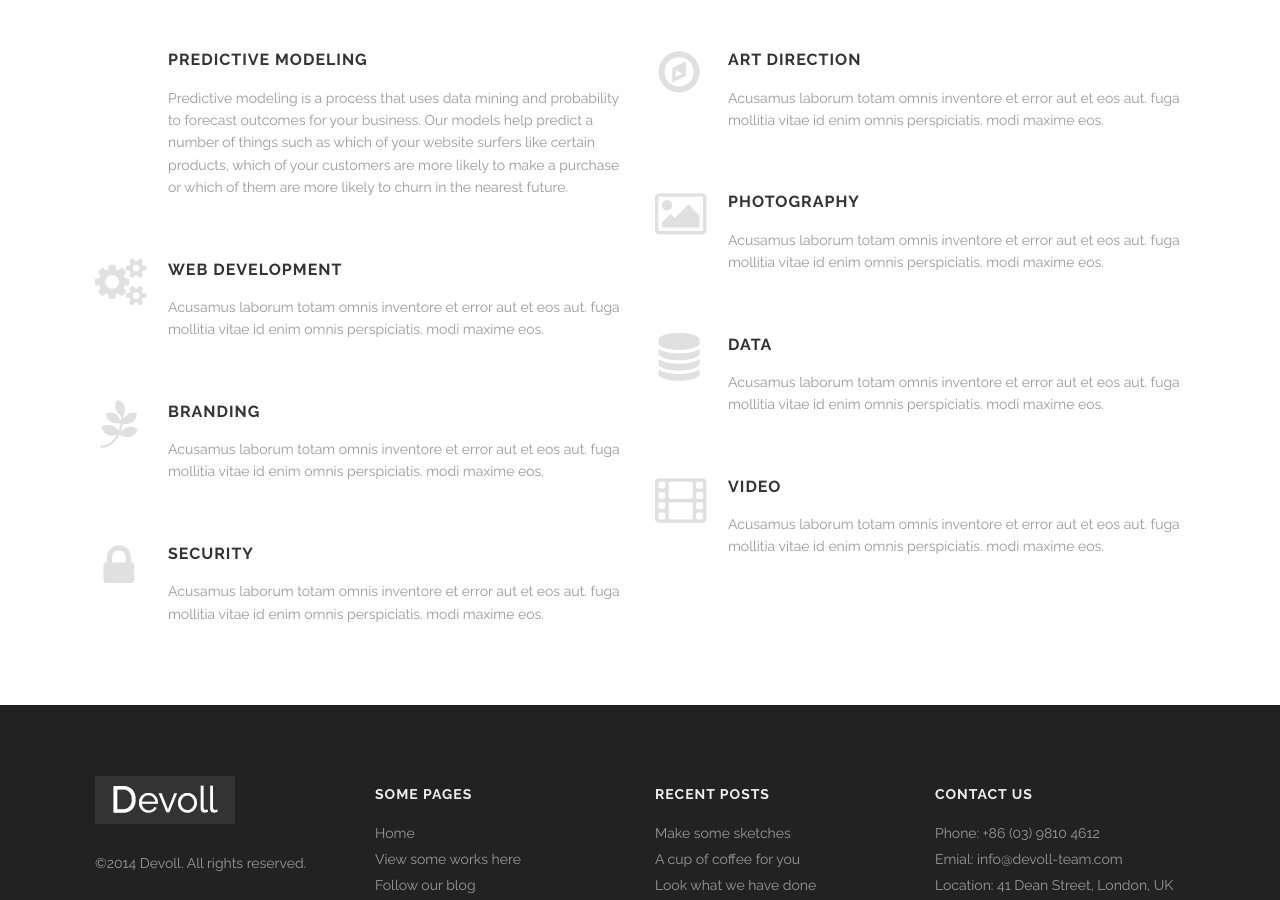
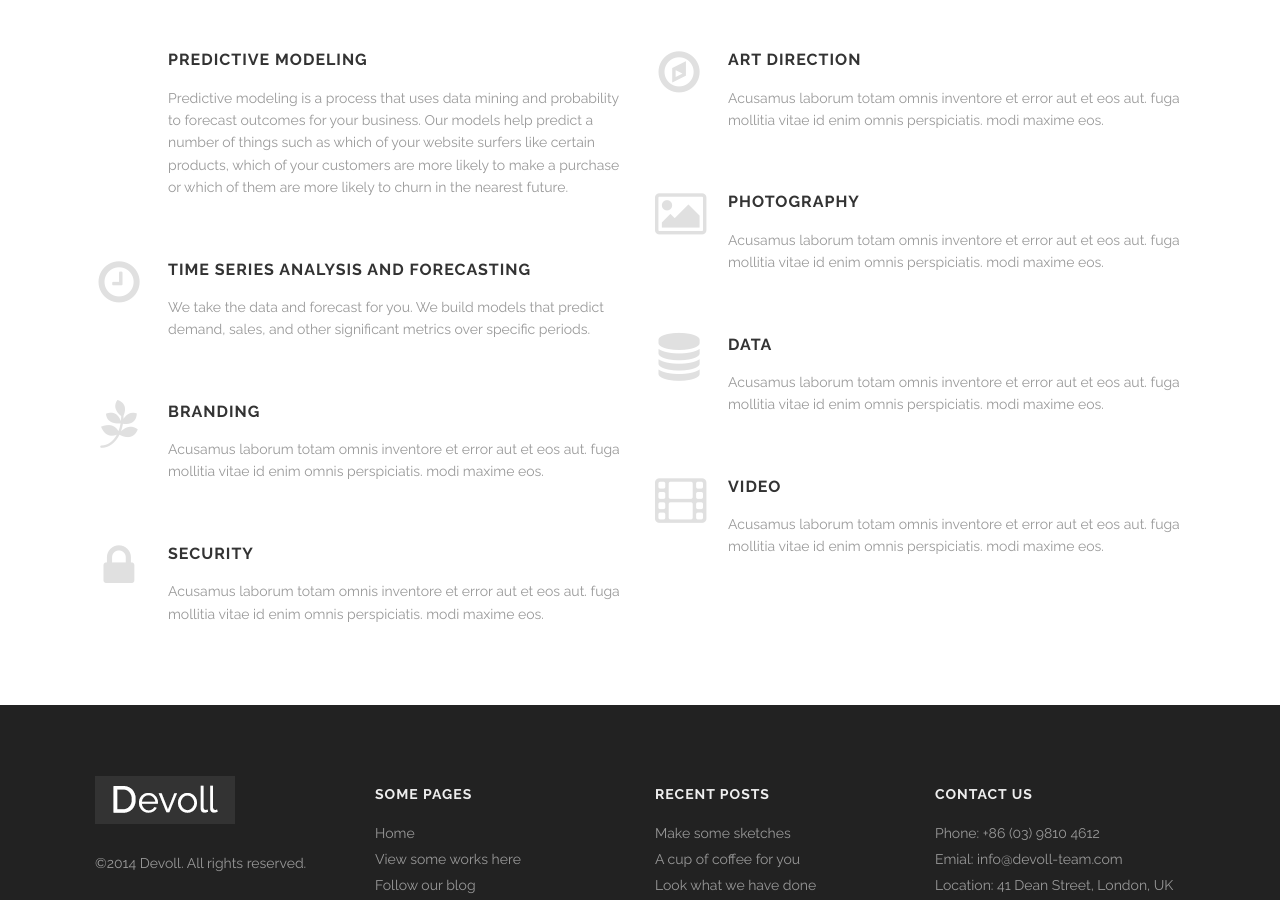
Before and after one commit to Habet/datamotus.github.io, a Jekyll site: the page built from services.html, in a window 1280 px wide and 900 px high, scrolled down 446 px. Built offline with Jekyll 4.4.1, drawn with Linux system fonts in a browser that asks for light colours.

Commit message:
Update services.html

```diff
--- a/services.html
+++ b/services.html
@@ -8,9 +8,9 @@ services_left:
   - icon: bandcamp
     title: Predictive Modeling
     desc: Predictive modeling is a process that uses data mining and probability to forecast outcomes for your business. Our models help predict a number of things such as which of your website surfers like certain products, which of your customers are more likely to make a purchase or which of them are more likely to churn in the nearest future.
-  - icon: cogs
-    title: Web Development
-    desc: Acusamus laborum totam omnis inventore et error aut et eos aut. fuga mollitia vitae id enim omnis perspiciatis. modi maxime eos.
+  - icon: clock-o
+    title: Time Series Analysis and Forecasting
+    desc: We take the data and forecast for you. We build models that predict demand, sales, and other significant metrics over specific periods.
   - icon: pagelines
     title: Branding
     desc: Acusamus laborum totam omnis inventore et error aut et eos aut. fuga mollitia vitae id enim omnis perspiciatis. modi maxime eos.
```
